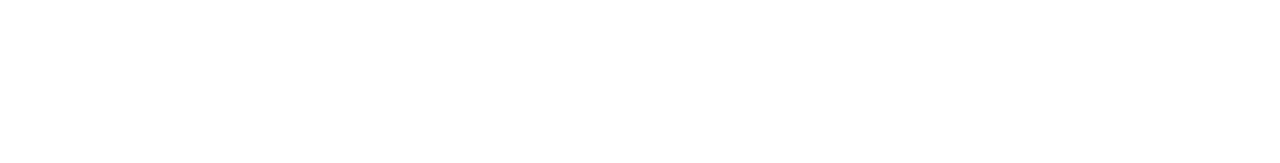
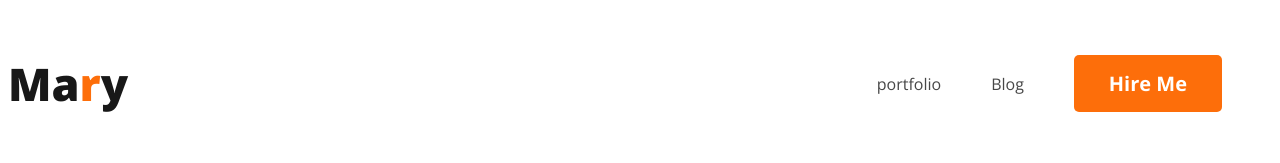
Before and after one commit to akash4030/first-my-website, a plain HTML site: page portfolio-resources-main/index.html in a window 1280 px wide. Drawn offline with nearby package versions, Linux system fonts and the light colour scheme.

Commit message:
added nav

```diff
--- /dev/null
+++ b/portfolio-resources-main/dessin.css
@@ -0,0 +1,45 @@
+* {
+  font-family: "Open Sans", sans-serif;
+  font-optical-sizing: auto;
+}
+
+nav {
+  display: flex;
+  justify-content: space-between;
+  align-items: center;
+}
+
+.nav-title {
+  color: var(--Dark-01, #181818);
+  font-size: 45px;
+  font-weight: 800;
+}
+
+.text-primary {
+  color: #FD6E0A;
+}
+
+.btn-primary {
+  border-radius: 5px;
+  background: #FD6E0A;
+  border: 0;
+  font-size: 20px;
+  color: white;
+  font-weight: 700;
+  padding: 15px 35px;
+}
+
+nav>ul {
+  display: flex;
+  align-items: center;
+}
+
+nav li {
+  list-style: none;
+  margin-right: 50px;
+}
+
+nav a {
+  text-decoration: none;
+  color: #474747;
+}
--- a/portfolio-resources-main/index.html
+++ b/portfolio-resources-main/index.html
@@ -4,9 +4,23 @@
     <meta charset="UTF-8">
     <meta name="viewport" content="width=device-width, initial-scale=1.0">
     <title>webdeveloper portfolio</title>
+    <link rel="preconnect" href="https://fonts.googleapis.com">
+    <link rel="preconnect" href="https://fonts.gstatic.com" crossorigin>
+    <link href="https://fonts.googleapis.com/css2?family=Open+Sans:ital,wght@0,300..800;1,300..800&display=swap" rel="stylesheet">
+    <link rel="stylesheet" href="./dessin.css">
+
 </head>
 <body>
-    <header>
+    <header class="hdr">
+        <nav>
+            <h3 class="nav-title">Ma<span class="text-primary">r</span>y</h3>
+            <ul class="header-menu">
+                <li><a href="">portfolio</a></li>
+                <li><a href="">Blog</a></li>
+                <li> <button class="btn-primary">Hire Me</button> </li>
+            </ul>
+        </nav>
+
 
     </header>
     <main>
```
